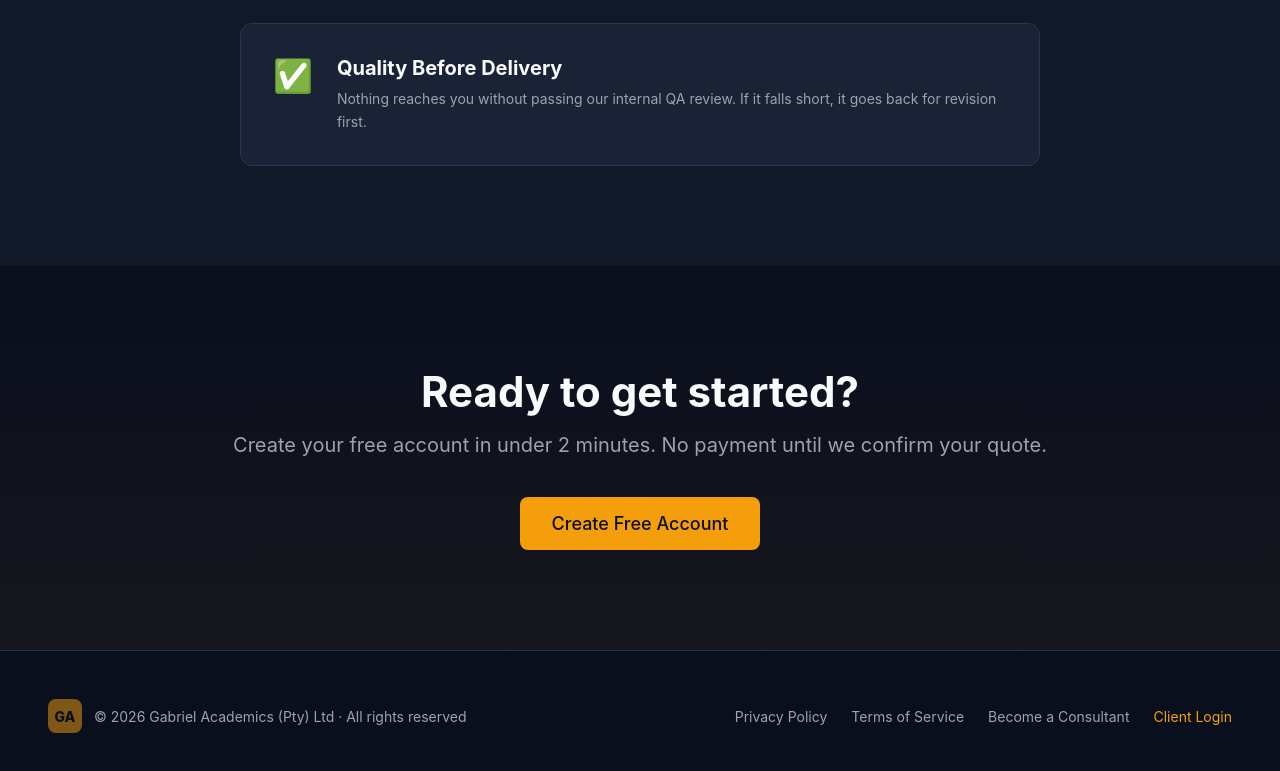
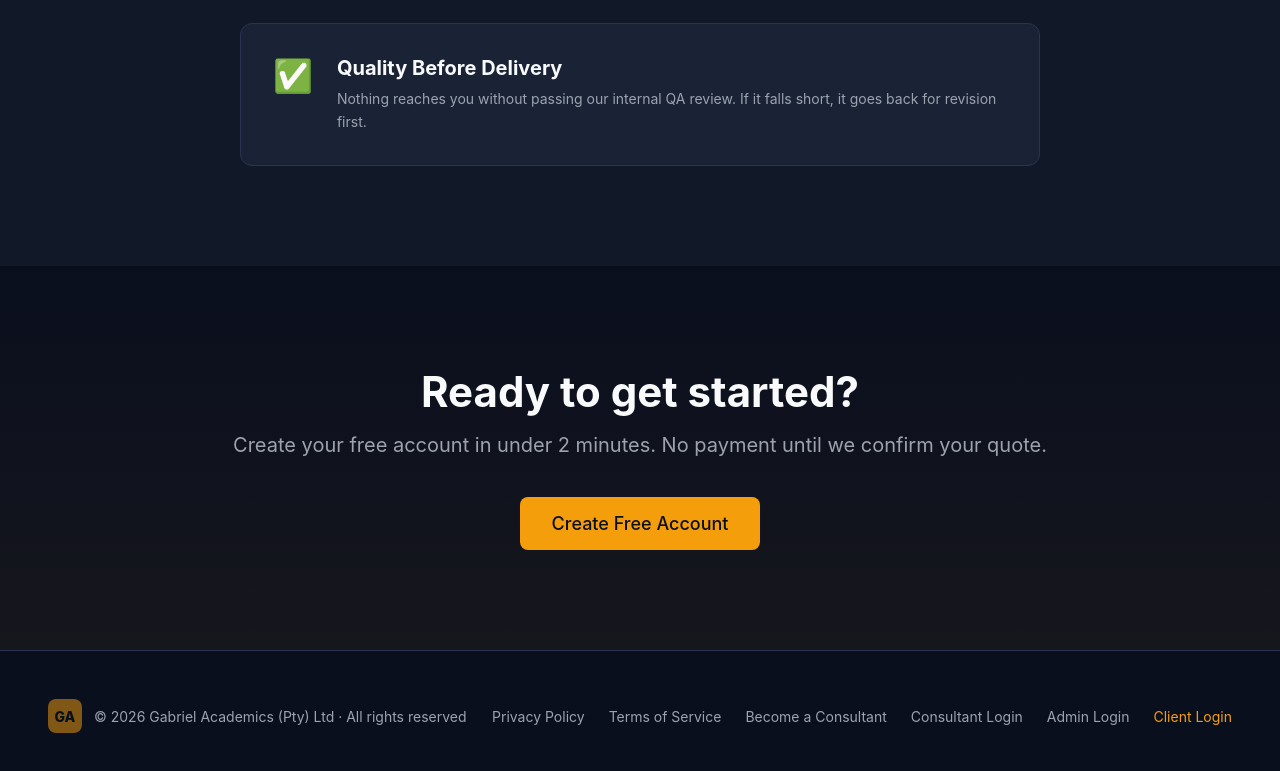
Before and after one commit to gkapendeka/gabriel-academy, a React (Vite) app: page / in a window 1280 px wide. Shown: the part 2813-3584 px from the top of the page. Built offline with nearby package versions, Linux system fonts and the light colour scheme.

Commit message:
Add all portal links to footer

```diff
--- a/src/pages/Landing.jsx
+++ b/src/pages/Landing.jsx
@@ -194,6 +194,8 @@ export default function Landing() {
             <span style={{cursor: 'pointer'}}>Privacy Policy</span>
             <span style={{cursor: 'pointer'}}>Terms of Service</span>
             <span style={{cursor: 'pointer'}} onClick={() => navigate('/careers')}>Become a Consultant</span>
+            <span style={{cursor: 'pointer'}} onClick={() => navigate('/auth/consultant')}>Consultant Login</span>
+            <span style={{cursor: 'pointer'}} onClick={() => navigate('/auth/admin')}>Admin Login</span>
             <span style={{cursor: 'pointer', color: 'var(--gold)'}} onClick={() => navigate('/auth/client')}>Client Login</span>
           </div>
         </div>
```
